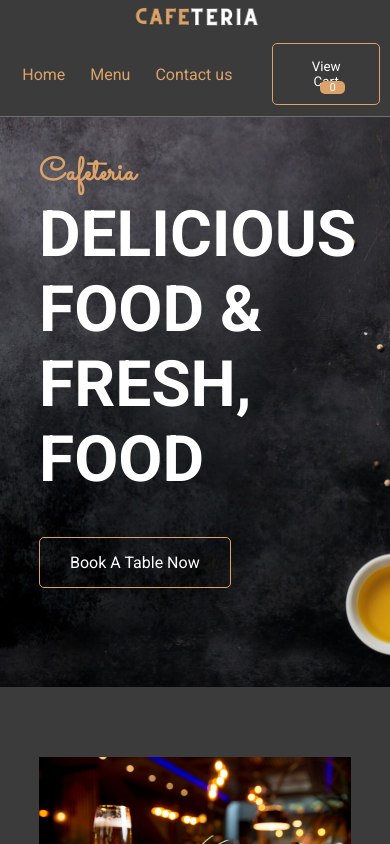
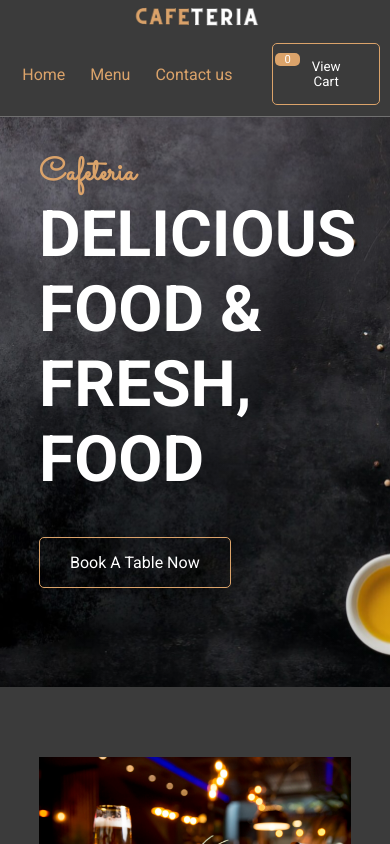
Before and after one commit to santanafx/cafeteria, a React (Vite) app: page / in a window 390 px wide. Shown: the top 844 px of the page. Built offline with nearby package versions, Linux system fonts and the light colour scheme.

Commit message:
Atualização responsividade carrinho

```diff
--- a/src/styles/components/_header.scss
+++ b/src/styles/components/_header.scss
@@ -92,8 +92,8 @@
             }
             span {
                 position: absolute;
-                top: 45px;
-                left: 48px;
+                top: 17px;
+                left: 3px;
                 font-size: 0.7rem;
                 background-color: $cor-secundaria;
                 width: 25px;
--- a/src/styles/style.css
+++ b/src/styles/style.css
@@ -107,8 +107,8 @@
 }
 .headerContainer nav .headerViewCart span {
   position: absolute;
-  top: 45px;
-  left: 48px;
+  top: 17px;
+  left: 3px;
   font-size: 0.7rem;
   background-color: #dba36a;
   width: 25px;
```
Also changed, not shown: 1 other file (tests, documents, lock files or other folders).
